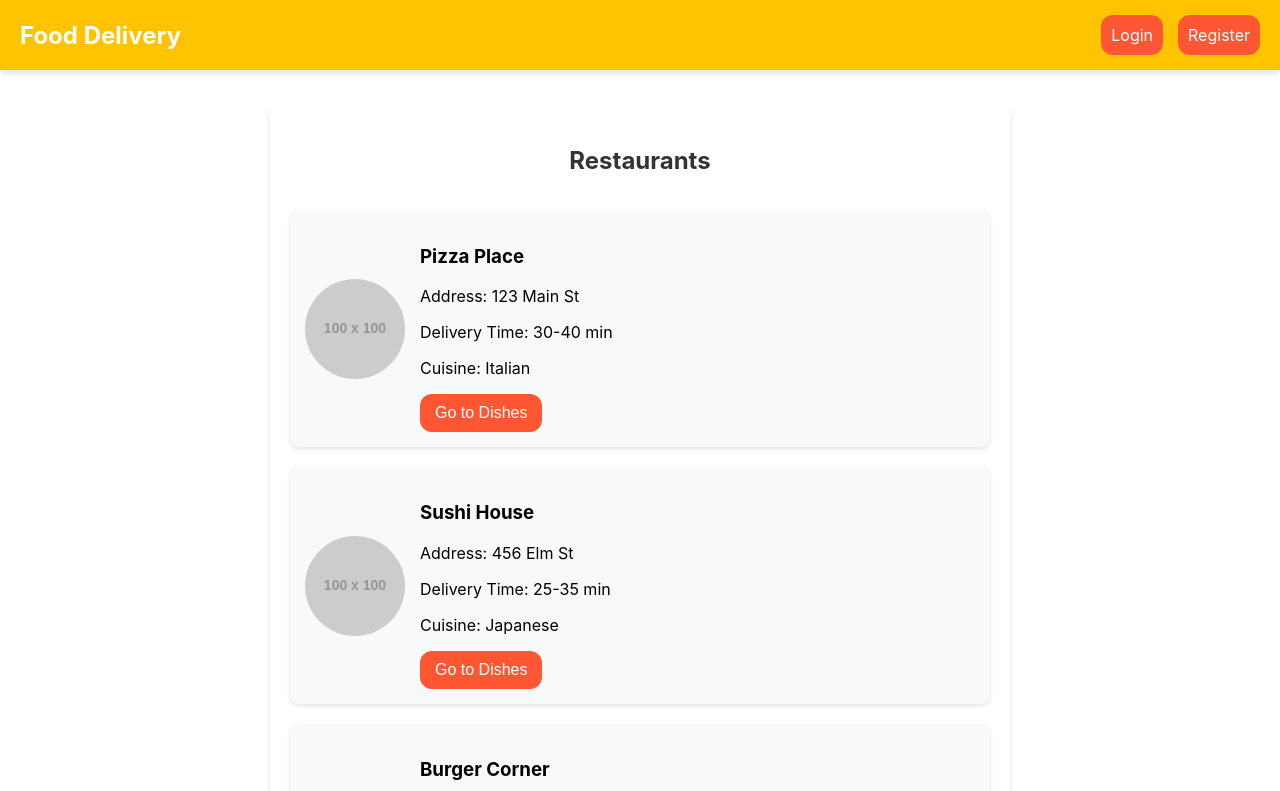
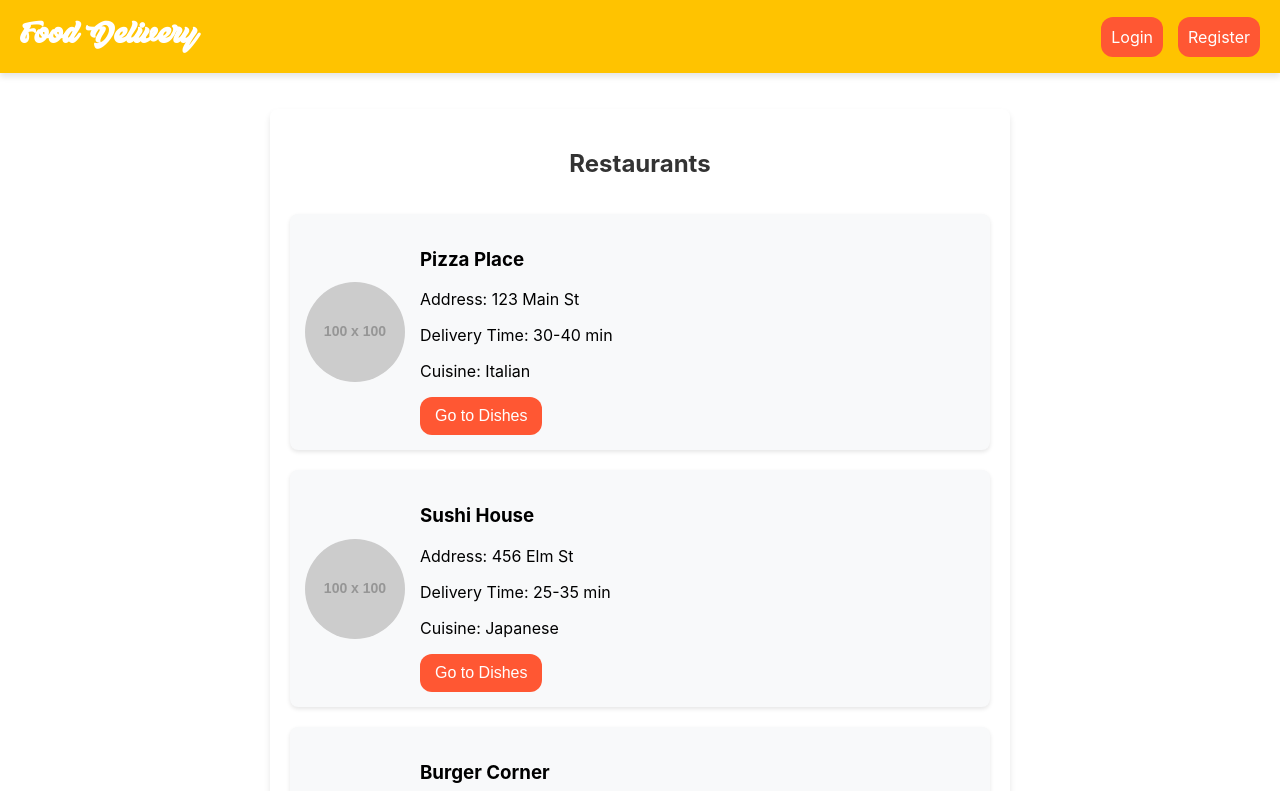
Before and after one commit to dradgo/react-study-delivery-app, a React (Create React App) app: page /client/restraunt in a window 1280 px wide. Shown: the top 791 px of the page. Built offline with nearby package versions, Linux system fonts and the light colour scheme.

Commit message:
new font for header

```diff
--- a/src/components/header.scss
+++ b/src/components/header.scss
@@ -3,6 +3,7 @@
 @use "sass:math";
 @use "sass:color";
 @use "../styles/colors.scss" as *;
+@use "../styles/fonts.scss" as *;
 
 .header {
   display: flex;
@@ -18,6 +19,7 @@
 }
 
 .logo {
+  font-family: "Angelos", sans-serif;
   font-size: 1.5rem;
   font-weight: bold;
   a {
--- /dev/null
+++ b/src/styles/fonts.scss
@@ -0,0 +1,6 @@
+@font-face {
+  font-family: 'Angelos'; // Name of the font family
+  src: url('../../public/fonts/Angelos.ttf') format('truetype'); // Path to the font file
+  font-weight: normal; // Specify the font weight (e.g., normal, bold)
+  font-style: normal; // Specify the font style (e.g., normal, italic)
+}
```
Also changed, not shown: public/fonts/Angelos.ttf (added).
